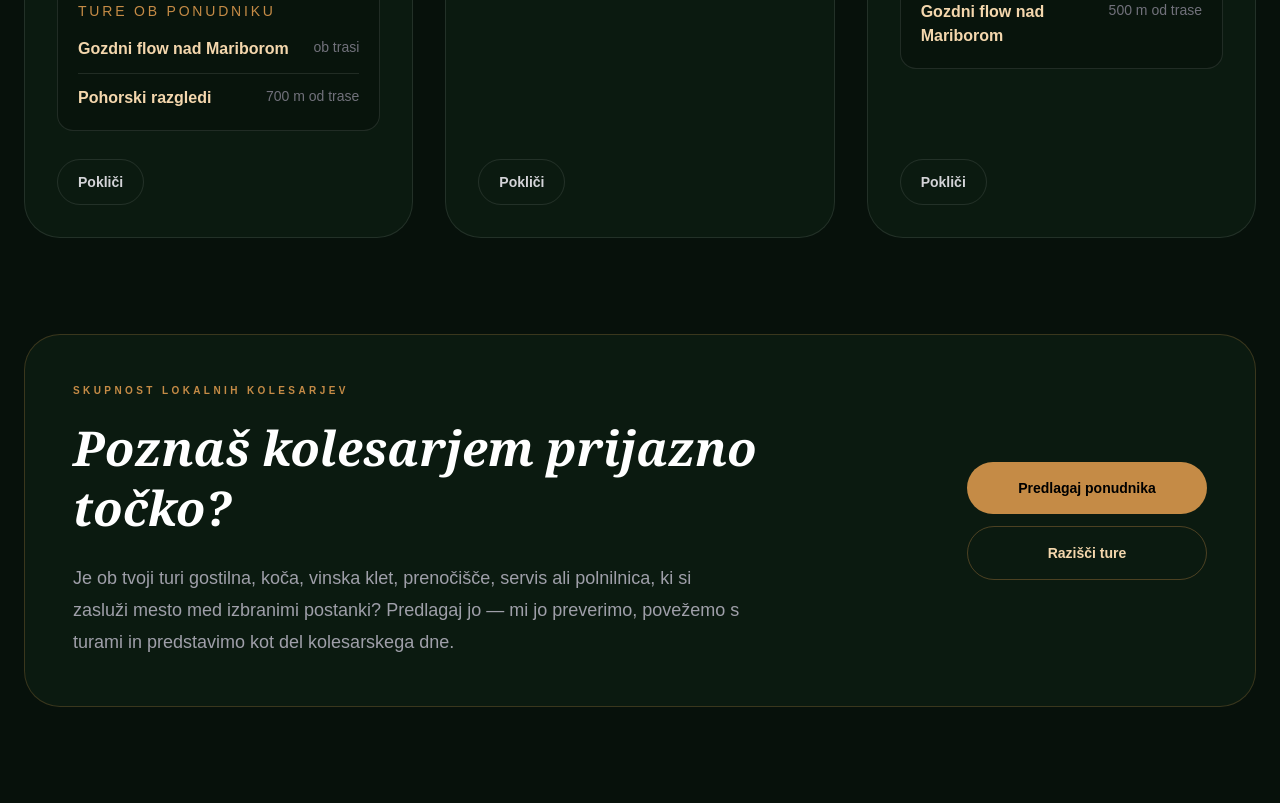
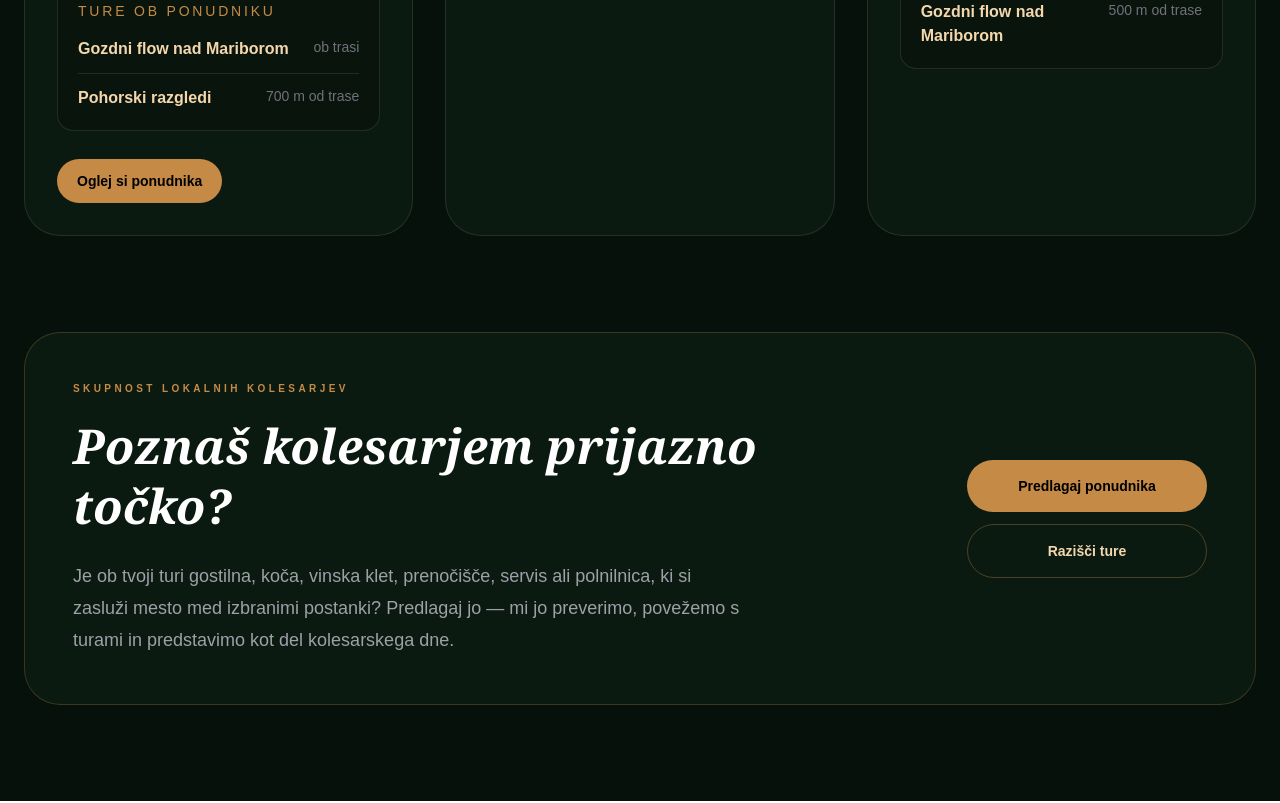
Before and after one commit to rabojan/bojan-on-bike-app, a Next.js app: page /main-preview/ponudniki in a window 1280 px wide. Shown: the part 2740-3543 px from the top of the page. Built offline with nearby package versions, Linux system fonts and the light colour scheme.

Commit message:
Show provider detail CTA on provider cards

```diff
--- a/app/main-preview/ponudniki/page.tsx
+++ b/app/main-preview/ponudniki/page.tsx
@@ -319,23 +319,14 @@ export default function ProvidersPage() {
                   </div>
 
                   <div className="mt-auto flex flex-wrap gap-3 pt-7">
-                    <a
-                      href={`tel:${provider.phone.replace(/\s/g, "")}`}
-                      className="rounded-full border border-white/10 px-5 py-3 text-sm font-semibold text-zinc-300 transition hover:border-[#c58b46]/40"
-                    >
-                      Pokliči
-                    </a>
-
-                    {hasWebsite(provider.website) && (
-                  <a
-                    href={provider.website}
-                    className="rounded-full bg-[#c58b46] px-5 py-3 text-sm font-black text-black transition hover:bg-[#f4d7ad]"
-                    target="_blank"
-                    rel="noreferrer"
-                  >
-                    Spletna stran
-                  </a>
-                )}
+                    {provider.slug === "rudijev-dom-na-pohorju" && (
+                      <a
+                        href="/main-preview/ponudniki/rudijev-dom-na-pohorju"
+                        className="rounded-full bg-[#c58b46] px-5 py-3 text-sm font-black text-black transition hover:bg-[#f4d7ad]"
+                      >
+                        Oglej si ponudnika
+                      </a>
+                    )}
                   </div>
                 </div>
               </article>
```
